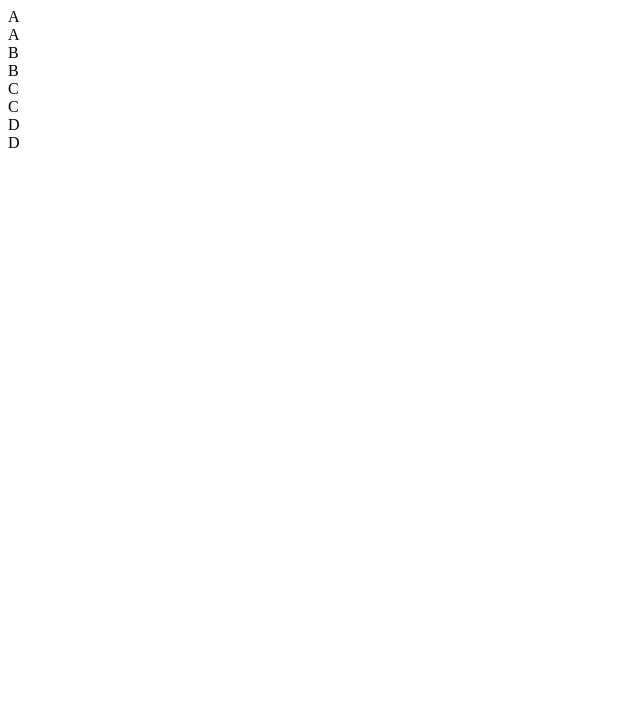
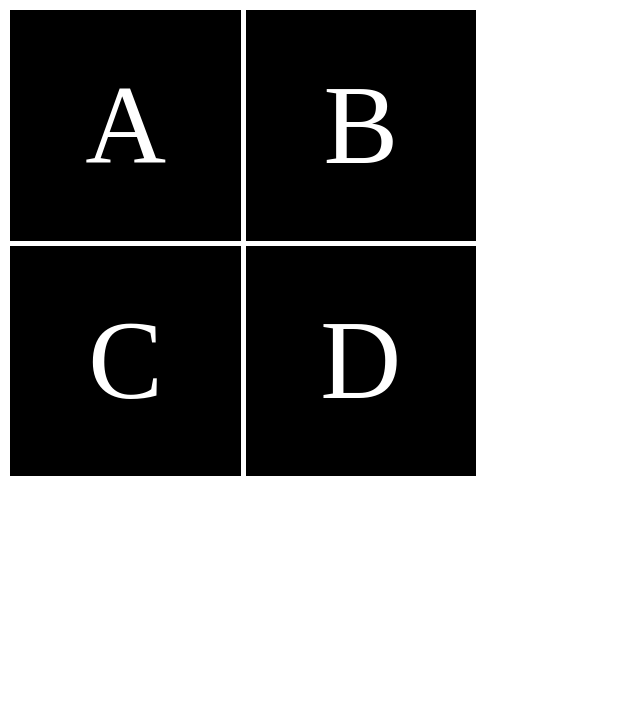
Before and after one commit to bd2187/four_squares, a plain HTML site: page index.html in a window 1280 px wide. Shown: the whole page, without its empty margins (0-640 px from the left). Drawn offline with Linux system fonts and the light colour scheme.

Commit message:
Style grid. Animate inner grid on hover

```diff
--- a/style.css
+++ b/style.css
@@ -1,3 +1,49 @@
 * {
     box-sizing: border-box;
 }
+
+.gridContainer {
+    width: 30em;
+    height: 30em;
+}
+
+.gridContainer__inner {
+    width: 48%;
+    height: 48%;
+    float: left;
+    margin: 0.5%;
+    overflow: hidden;
+    cursor: pointer;
+}
+
+.gridContainer__inner:hover .gridContainer__inner__cover,
+.gridContainer__inner:hover .gridContainer__inner__letter {
+    transform: translateY(-100%);
+}
+
+.gridContainer__inner__cover {
+    background: #000;
+    color: #fff;
+}
+
+.gridContainer__inner__letter {
+    background: red;
+    color: #000;
+}
+.gridContainer__inner__cover,
+.gridContainer__inner__letter {
+    transition: transform 0.4s ease-in;
+    width: 100%;
+    height: 100%;
+    font-size: 7em;
+    text-align: center;
+    display: flex;
+    align-items: center;
+    justify-content: center;
+}
+
+.clearfix::after {
+    content: "";
+    clear: both;
+    display: table;
+}
```
